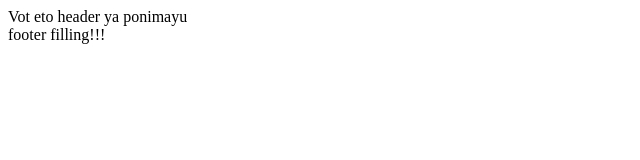
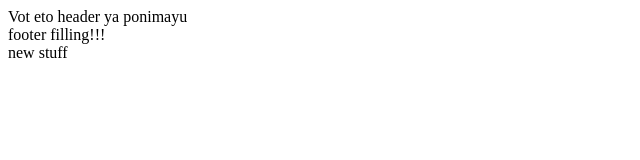
Before and after one commit to Psychox1k/project1_mate, a plain HTML site: page index.html in a window 1280 px wide. Shown: the full height of the page, 0-640 px from the left. Drawn offline with Linux system fonts and the light colour scheme.

Commit message:
new stuff added

```diff
--- a/index.html
+++ b/index.html
@@ -9,5 +9,7 @@
     <header>Vot eto header ya ponimayu</header>
     <main></main>
     <footer>footer filling!!!</footer>
+
+    new stuff
 </body>
 </html>
```
